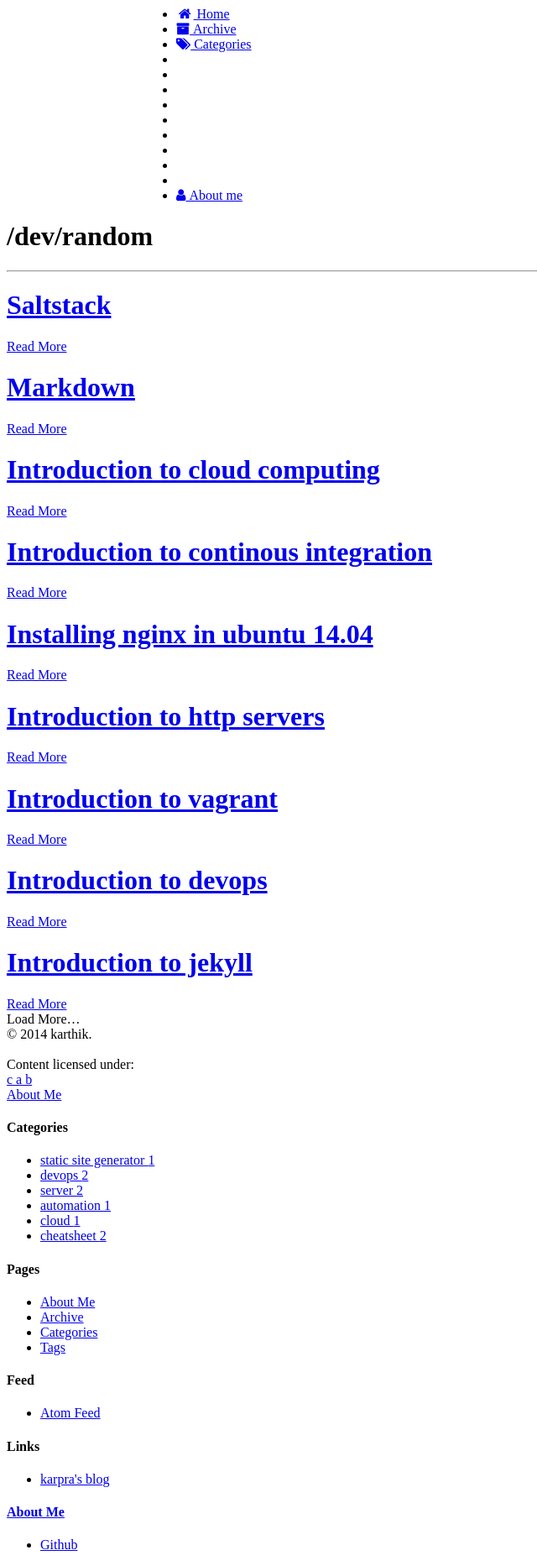
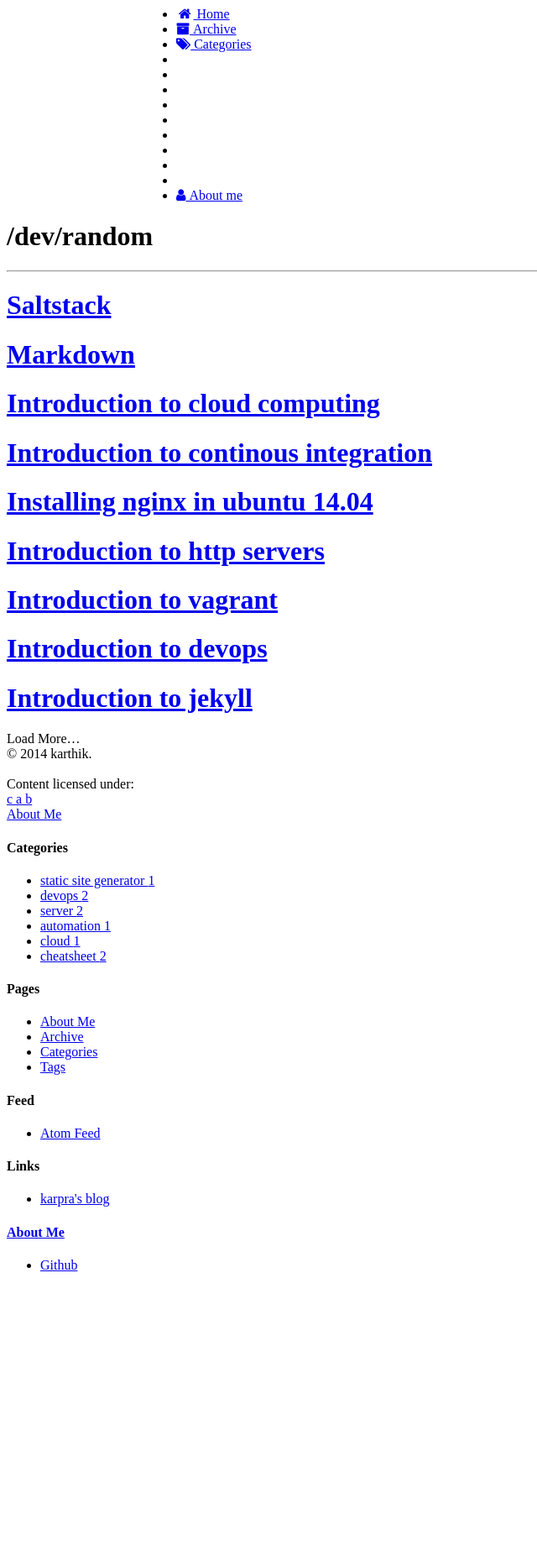
Before and after one commit to karpra/karpra.github.io, a Jekyll site: the page built from index.html, in a window 1280 px wide. Shown: the whole page at 84% size, without its empty margins (0-640 px from the left). Built offline with Jekyll 4.4.1, drawn with Linux system fonts in a browser that asks for light colours; nearby versions of some CDN libraries; library files that are not in the unit come from our copies; the list of posts is cut into pages by our own code; after the commit the page ends 1532 px from its top, so only the background shows below that.

Commit message:
Update index.html

```diff
--- a/index.html
+++ b/index.html
@@ -31,8 +31,8 @@ group: home
 				{% when "teaser" %}
 				<span class="teaser">{{ post.content  | split:'' | first }}
 				{% endcase %}
-				</span>-->
-				<span class="readmore"><a href="{{ post.url }}">Read More</a></span>
+				</span>
+				<span class="readmore"><a href="{{ post.url }}">Read More</a></span>-->
 			</div>
 		</div>
 		<div class="clearboth"></div>
```
